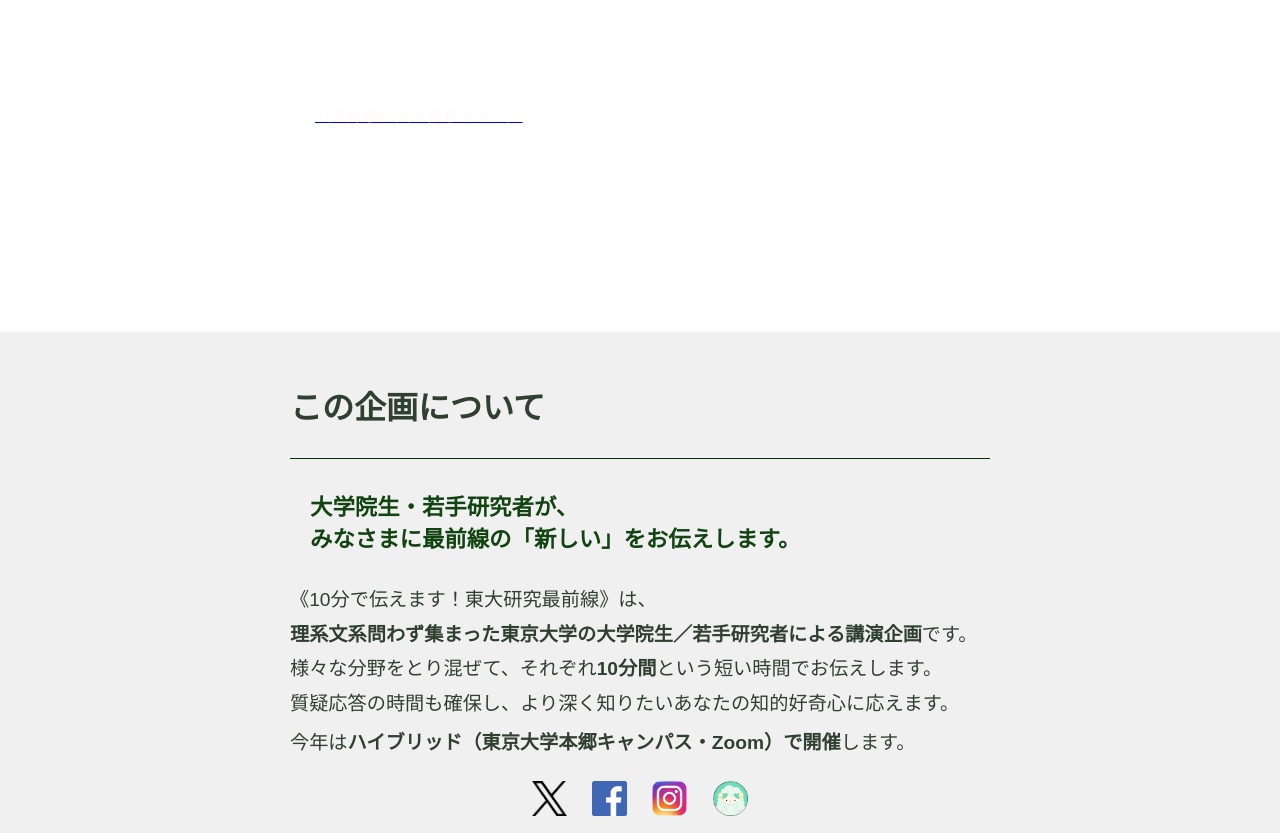
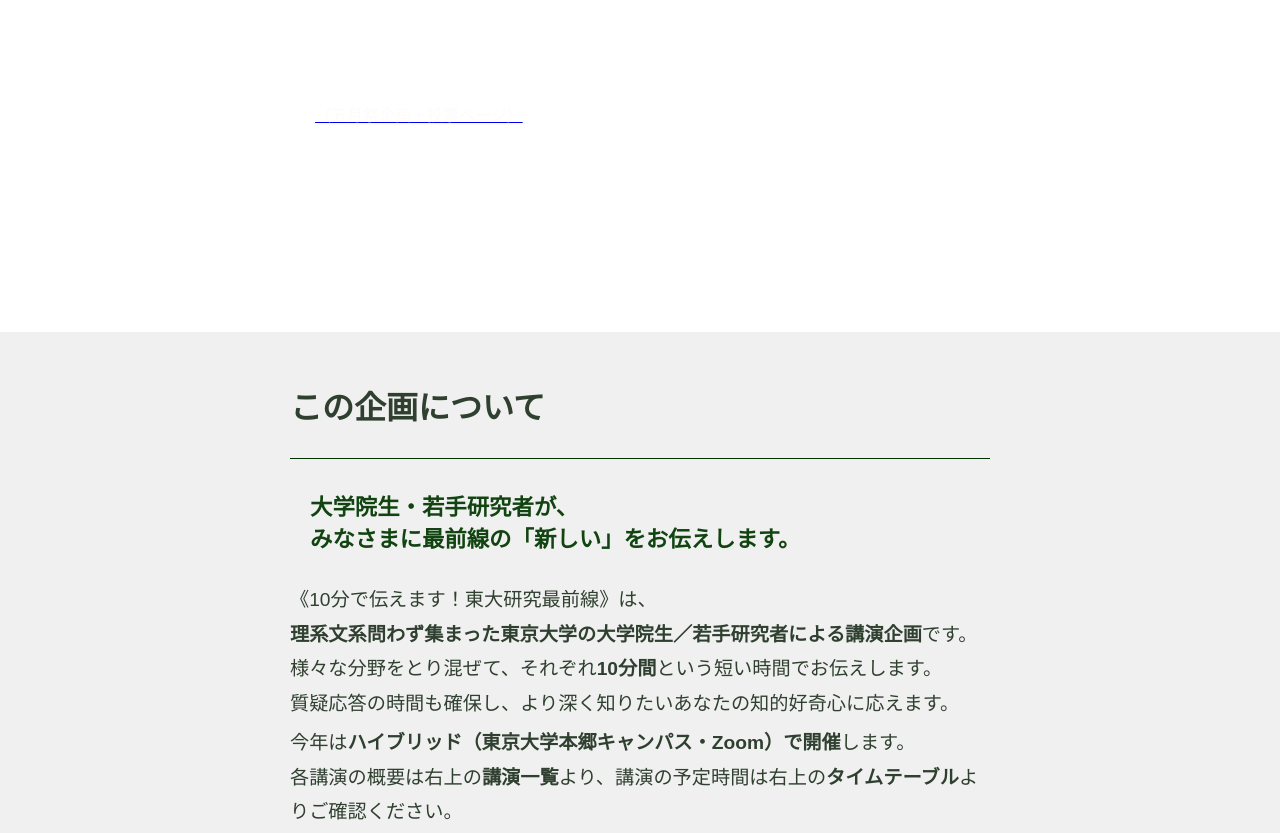
Before and after one commit to ut-10min/mf98, a plain HTML site: page index.html in a window 1280 px wide. Shown: the part 158-991 px from the top of the page. Drawn offline with nearby package versions, Linux system fonts and the light colour scheme.

Commit message:
add_explanation

```diff
--- a/index.html
+++ b/index.html
@@ -76,7 +76,8 @@
                 質疑応答の時間も確保し、より深く知りたいあなたの知的好奇心に応えます。<br>
             </p>
             <p>
-                今年は<b>ハイブリッド（東京大学本郷キャンパス・Zoom）で開催</b>します。
+                今年は<b>ハイブリッド（東京大学本郷キャンパス・Zoom）で開催</b>します。<br>
+                各講演の概要は右上の<b>講演一覧</b>より、講演の予定時間は右上の<b>タイムテーブル</b>よりご確認ください。<br>
             </p>
             <p class="center" id="socialicons">
                 <a href="https://twitter.com/ut10min" target="_blank">
```
